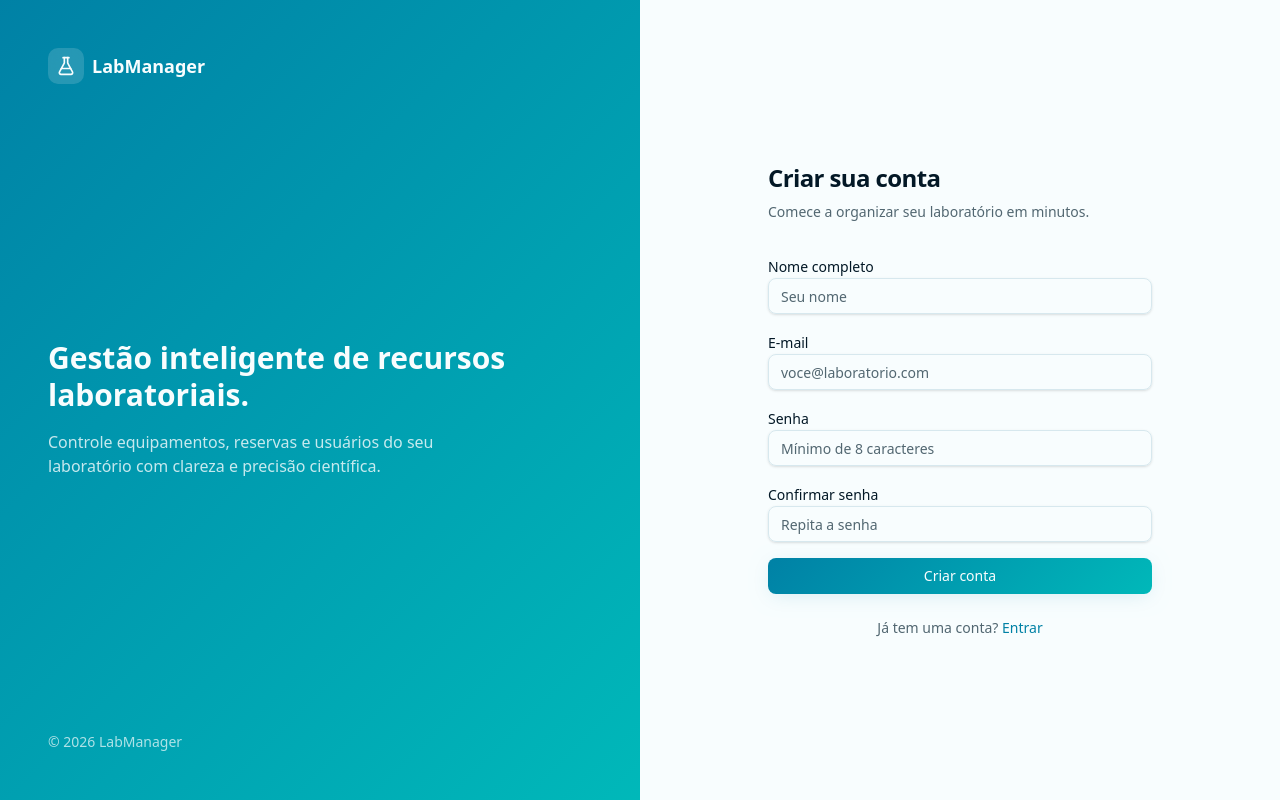
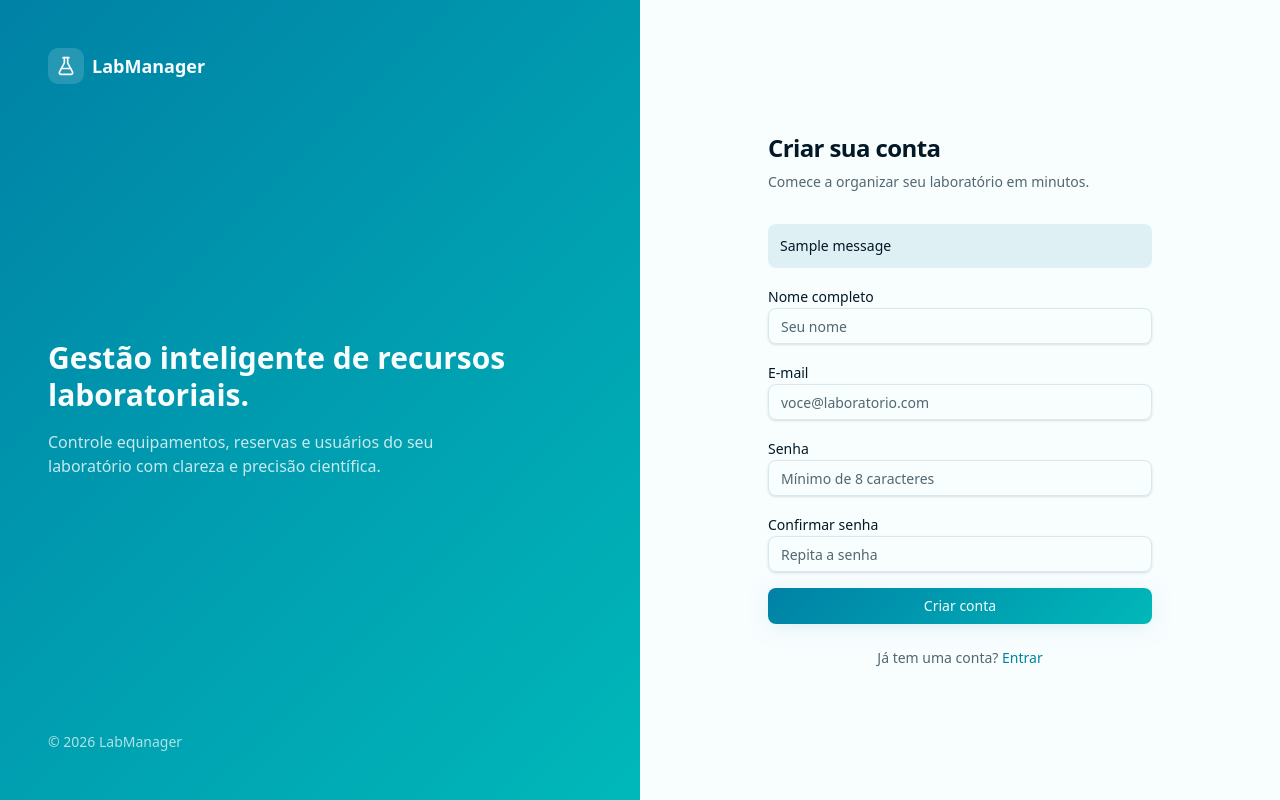
Before and after one commit to gustavoingles/lab-management, a Django app: page /register/ in a window 1280 px wide. Run offline with Django 5.2, Linux system fonts and the light colour scheme; tables that the repository leaves empty hold one stand-in row (values such as "Sample post"); one stand-in notice (Sample message) is shown; style sheets or scripts are compiled from the project's sources.

Commit message:
fix(auth): redirect web registration to login page
Remove login automático após cadastro, exibe mensagem de sucesso
e pré-preenche o e-mail na tela de login.

Co-authored-by: Cursor <cursoragent@cursor.com>

```diff
--- a/lab_management/views.py
+++ b/lab_management/views.py
@@ -1,15 +1,26 @@
+from urllib.parse import urlencode
+
+from django.contrib import messages
+from django.contrib.auth import get_user_model
+from django.shortcuts import redirect
+from django.urls import reverse
 from django.views.generic import CreateView
-from django.urls import reverse_lazy
-from django.contrib.auth import login
-from .forms import CustomUserCreationForm
+
+from lab_management.forms import CustomUserCreationForm
+
+User = get_user_model()
+
 
 class RegisterView(CreateView):
-    template_name = 'register.html'
+    model = User
+    template_name = "register.html"
     form_class = CustomUserCreationForm
-    success_url = reverse_lazy('index')
 
     def form_valid(self, form):
-        response = super().form_valid(form)
-        # Logar o usuário automaticamente após o cadastro
-        login(self.request, self.object, backend='lab_management.auth_backends.EmailBackend')
-        return response
+        self.object = form.save()
+        messages.success(
+            self.request,
+            "Conta criada com sucesso. Entre com seu e-mail e senha.",
+        )
+        query = urlencode({"email": self.object.email})
+        return redirect(f"{reverse('login')}?{query}")
--- a/templates/auth_base.html
+++ b/templates/auth_base.html
@@ -41,6 +41,14 @@
             <p class="text-sm text-muted-foreground">{% block auth_subtitle %}Subtítulo{% endblock %}</p>
           </div>
 
+          {% if messages %}
+            {% for message in messages %}
+              <div class="mb-4 rounded-md p-3 text-sm font-medium {% if message.tags == 'error' %}bg-destructive/15 text-destructive{% else %}bg-primary/10 text-foreground{% endif %}">
+                {{ message }}
+              </div>
+            {% endfor %}
+          {% endif %}
+
           {% block auth_content %}
           {% endblock %}
 
--- a/templates/login.html
+++ b/templates/login.html
@@ -21,7 +21,7 @@ Ainda não tem uma conta?
   {% endif %}
   <div class="space-y-2">
     <label for="email" class="text-sm font-medium leading-none peer-disabled:cursor-not-allowed peer-disabled:opacity-70">E-mail</label>
-    <input id="email" name="username" type="email" placeholder="voce@laboratorio.com" autocomplete="email" required class="flex h-9 w-full rounded-md border border-input bg-transparent px-3 py-1 text-sm shadow-sm transition-colors file:border-0 file:bg-transparent file:text-sm file:font-medium placeholder:text-muted-foreground focus-visible:outline-none focus-visible:ring-1 focus-visible:ring-ring disabled:cursor-not-allowed disabled:opacity-50" />
+    <input id="email" name="username" type="email" value="{{ request.GET.email }}" placeholder="voce@laboratorio.com" autocomplete="email" required class="flex h-9 w-full rounded-md border border-input bg-transparent px-3 py-1 text-sm shadow-sm transition-colors file:border-0 file:bg-transparent file:text-sm file:font-medium placeholder:text-muted-foreground focus-visible:outline-none focus-visible:ring-1 focus-visible:ring-ring disabled:cursor-not-allowed disabled:opacity-50" />
   </div>
   <div class="space-y-2">
     <div class="flex items-center justify-between">
--- a/templates/register.html
+++ b/templates/register.html
@@ -29,7 +29,7 @@ Já tem uma conta?
   {% endif %}
   <div class="space-y-2">
     <label for="name" class="text-sm font-medium leading-none peer-disabled:cursor-not-allowed peer-disabled:opacity-70">Nome completo</label>
-    <input id="name" name="name" placeholder="Seu nome" autocomplete="name" required class="flex h-9 w-full rounded-md border border-input bg-transparent px-3 py-1 text-sm shadow-sm transition-colors file:border-0 file:bg-transparent file:text-sm file:font-medium placeholder:text-muted-foreground focus-visible:outline-none focus-visible:ring-1 focus-visible:ring-ring disabled:cursor-not-allowed disabled:opacity-50" />
+    <input id="nome" name="nome" placeholder="Seu nome" autocomplete="name" required class="flex h-9 w-full rounded-md border border-input bg-transparent px-3 py-1 text-sm shadow-sm transition-colors file:border-0 file:bg-transparent file:text-sm file:font-medium placeholder:text-muted-foreground focus-visible:outline-none focus-visible:ring-1 focus-visible:ring-ring disabled:cursor-not-allowed disabled:opacity-50" />
   </div>
   <div class="space-y-2">
     <label for="email" class="text-sm font-medium leading-none peer-disabled:cursor-not-allowed peer-disabled:opacity-70">E-mail</label>
```
